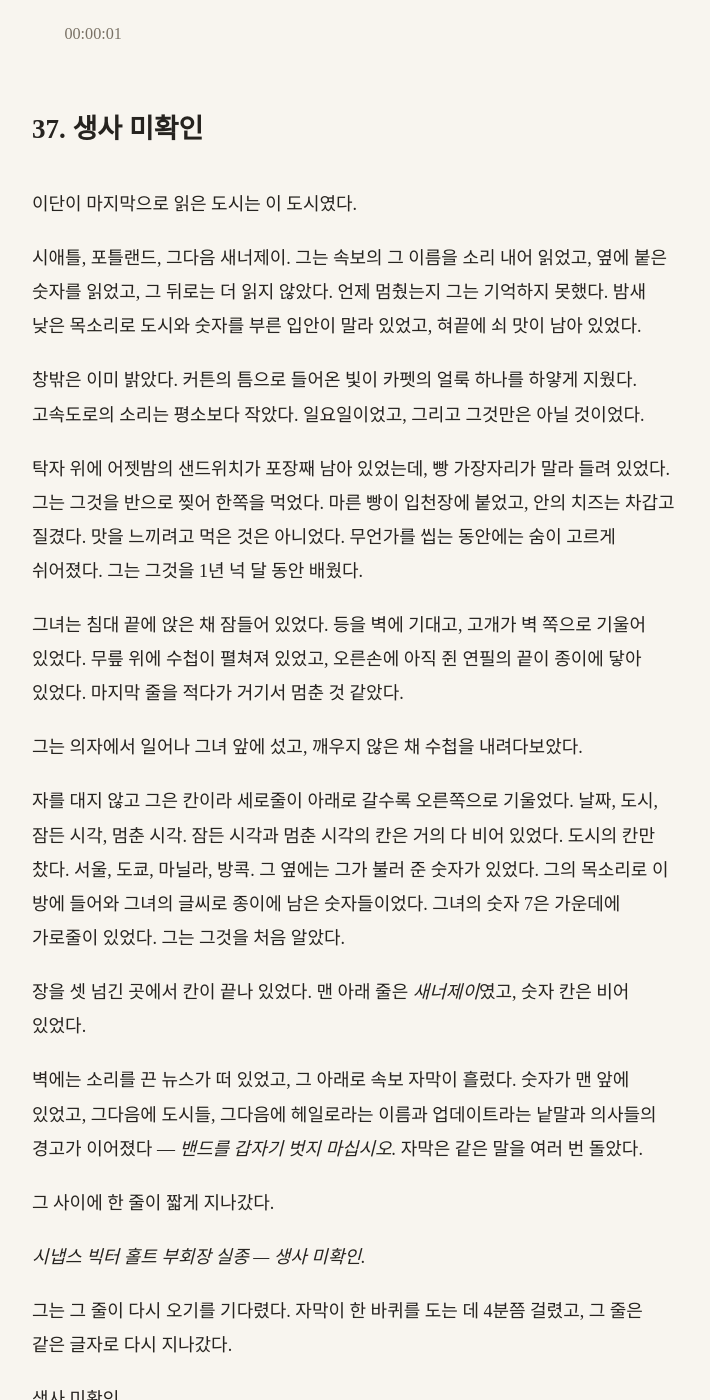
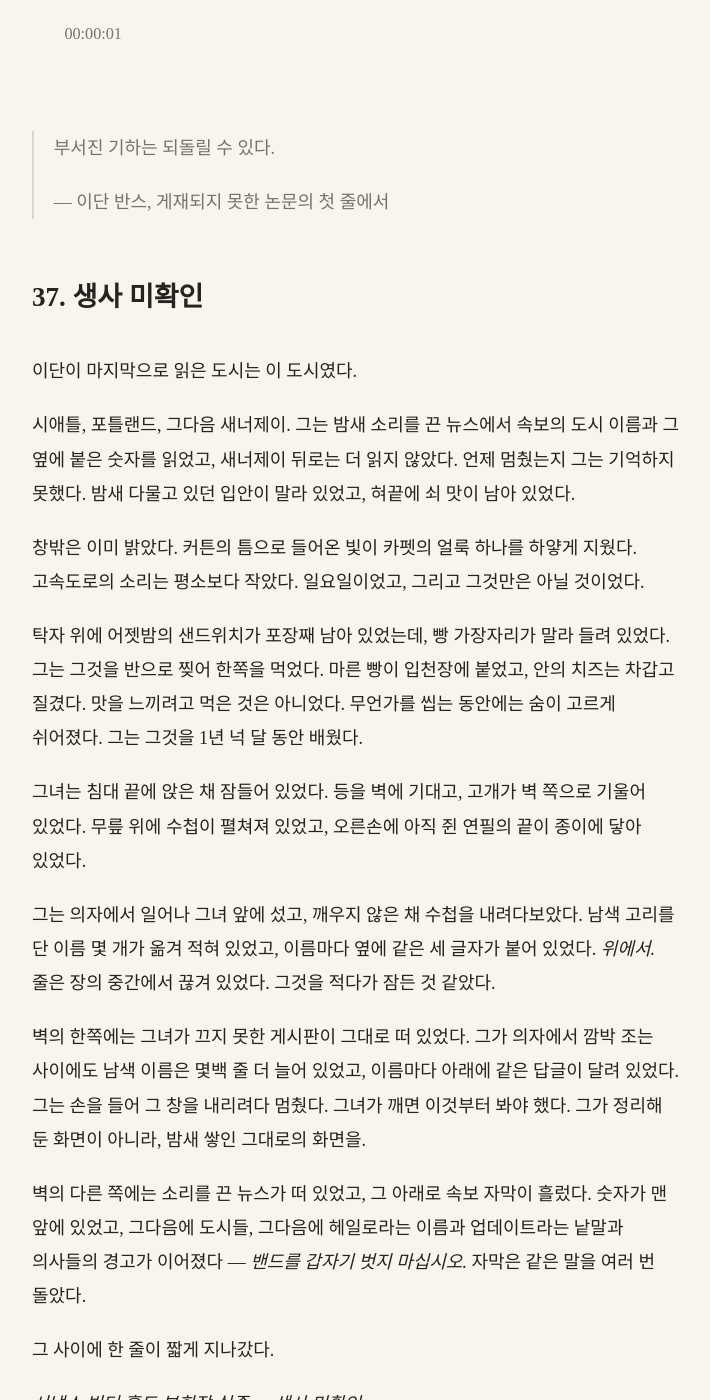
Before and after one commit to kangkkang/writer_s1_public, a Jekyll site: the page built from vol2/037.md, in a window 1280 px wide and 1400 px high. Shown: the whole window, without its empty margins (284-994 px from the left). Built offline with Jekyll 4.4.1, drawn with Linux system fonts in a browser that asks for light colours; our own code applies the rules of GitHub Pages for plain Markdown files.

Commit message:
Update from https://github.com/kangkkang/writer_s1/commit/6f7e733fab61bbcbf398e61fa9bb2e40869a1dd1

```diff
--- a/vol2/037.md
+++ b/vol2/037.md
@@ -1,22 +1,24 @@
+> 부서진 기하는 되돌릴 수 있다.
+>
+> — 이단 반스, 게재되지 못한 논문의 첫 줄에서
+
 # 37. 생사 미확인
 
 이단이 마지막으로 읽은 도시는 이 도시였다.
 
-시애틀, 포틀랜드, 그다음 새너제이. 그는 속보의 그 이름을 소리 내어 읽었고, 옆에 붙은 숫자를 읽었고, 그 뒤로는 더 읽지 않았다. 언제 멈췄는지 그는 기억하지 못했다. 밤새 낮은 목소리로 도시와 숫자를 부른 입안이 말라 있었고, 혀끝에 쇠 맛이 남아 있었다.
+시애틀, 포틀랜드, 그다음 새너제이. 그는 밤새 소리를 끈 뉴스에서 속보의 도시 이름과 그 옆에 붙은 숫자를 읽었고, 새너제이 뒤로는 더 읽지 않았다. 언제 멈췄는지 그는 기억하지 못했다. 밤새 다물고 있던 입안이 말라 있었고, 혀끝에 쇠 맛이 남아 있었다.
 
 창밖은 이미 밝았다. 커튼의 틈으로 들어온 빛이 카펫의 얼룩 하나를 하얗게 지웠다. 고속도로의 소리는 평소보다 작았다. 일요일이었고, 그리고 그것만은 아닐 것이었다.
 
 탁자 위에 어젯밤의 샌드위치가 포장째 남아 있었는데, 빵 가장자리가 말라 들려 있었다. 그는 그것을 반으로 찢어 한쪽을 먹었다. 마른 빵이 입천장에 붙었고, 안의 치즈는 차갑고 질겼다. 맛을 느끼려고 먹은 것은 아니었다. 무언가를 씹는 동안에는 숨이 고르게 쉬어졌다. 그는 그것을 1년 넉 달 동안 배웠다.
 
-그녀는 침대 끝에 앉은 채 잠들어 있었다. 등을 벽에 기대고, 고개가 벽 쪽으로 기울어 있었다. 무릎 위에 수첩이 펼쳐져 있었고, 오른손에 아직 쥔 연필의 끝이 종이에 닿아 있었다. 마지막 줄을 적다가 거기서 멈춘 것 같았다.
+그녀는 침대 끝에 앉은 채 잠들어 있었다. 등을 벽에 기대고, 고개가 벽 쪽으로 기울어 있었다. 무릎 위에 수첩이 펼쳐져 있었고, 오른손에 아직 쥔 연필의 끝이 종이에 닿아 있었다.
 
-그는 의자에서 일어나 그녀 앞에 섰고, 깨우지 않은 채 수첩을 내려다보았다.
+그는 의자에서 일어나 그녀 앞에 섰고, 깨우지 않은 채 수첩을 내려다보았다. 남색 고리를 단 이름 몇 개가 옮겨 적혀 있었고, 이름마다 옆에 같은 세 글자가 붙어 있었다. *위에서.* 줄은 장의 중간에서 끊겨 있었다. 그것을 적다가 잠든 것 같았다.
 
-자를 대지 않고 그은 칸이라 세로줄이 아래로 갈수록 오른쪽으로 기울었다. 날짜, 도시, 잠든 시각, 멈춘 시각. 잠든 시각과 멈춘 시각의 칸은 거의 다 비어 있었다. 도시의 칸만 찼다. 서울, 도쿄, 마닐라, 방콕. 그 옆에는 그가 불러 준 숫자가 있었다. 그의 목소리로 이 방에 들어와 그녀의 글씨로 종이에 남은 숫자들이었다. 그녀의 숫자 7은 가운데에 가로줄이 있었다. 그는 그것을 처음 알았다.
+벽의 한쪽에는 그녀가 끄지 못한 게시판이 그대로 떠 있었다. 그가 의자에서 깜박 조는 사이에도 남색 이름은 몇백 줄 더 늘어 있었고, 이름마다 아래에 같은 답글이 달려 있었다. 그는 손을 들어 그 창을 내리려다 멈췄다. 그녀가 깨면 이것부터 봐야 했다. 그가 정리해 둔 화면이 아니라, 밤새 쌓인 그대로의 화면을.
 
-장을 셋 넘긴 곳에서 칸이 끝나 있었다. 맨 아래 줄은 *새너제이*였고, 숫자 칸은 비어 있었다.
-
-벽에는 소리를 끈 뉴스가 떠 있었고, 그 아래로 속보 자막이 흘렀다. 숫자가 맨 앞에 있었고, 그다음에 도시들, 그다음에 헤일로라는 이름과 업데이트라는 낱말과 의사들의 경고가 이어졌다 — *밴드를 갑자기 벗지 마십시오.* 자막은 같은 말을 여러 번 돌았다.
+벽의 다른 쪽에는 소리를 끈 뉴스가 떠 있었고, 그 아래로 속보 자막이 흘렀다. 숫자가 맨 앞에 있었고, 그다음에 도시들, 그다음에 헤일로라는 이름과 업데이트라는 낱말과 의사들의 경고가 이어졌다 — *밴드를 갑자기 벗지 마십시오.* 자막은 같은 말을 여러 번 돌았다.
 
 그 사이에 한 줄이 짧게 지나갔다.
 
```
